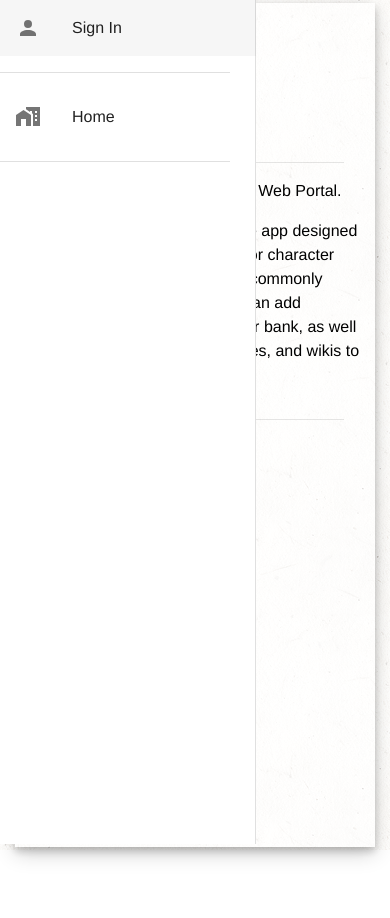
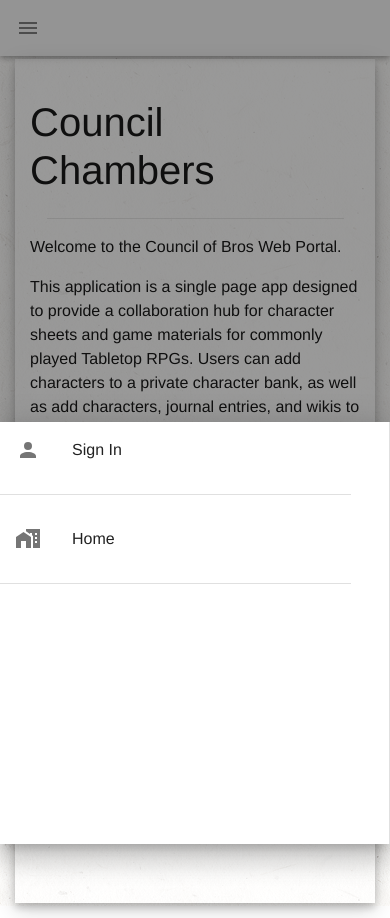
Before and after one commit to ednelson89/council-portal, a Vue app: page / in a window 390 px wide. Before the commit the page ends 862 px from the top, so only its background shows below. Built offline with nearby package versions, Linux system fonts and the light colour scheme; what vue-swal would draw is missing.

Commit message:
calendar-responsiveness: fixed responsive navigation drawer

```diff
--- a/src/components/Home.vue
+++ b/src/components/Home.vue
@@ -23,9 +23,9 @@
     <b-row v-if="activeUser.userChars[0]">
       <b-col cols>
         <iframe
-          src="https://calendar.google.com/calendar/embed?src=2m8k558h7sv5b6li9ggtg57k78%40group.calendar.google.com&ctz=America%2FNew_York"
+          src="https://calendar.google.com/calendar/embed?src=2m8k558h7sv5b6li9ggtg57k78%40group.calendar.google.com&ctz=America%2FNew_York&mode=AGENDA"
           style="border: 0"
-          width="800"
+          :width="windowWidth > 600 ? '100%' : ''"
           height="600"
           frameborder="0"
           scrolling="no"
@@ -40,10 +40,28 @@ import { mapGetters } from 'vuex';
 
 export default {
   name: 'home',
+  data() {
+    return {
+      windowWidth: window.innerWidth,
+    };
+  },
   computed: {
     ...mapGetters({
       activeUser: 'getActiveUser',
     }),
+  },
+  methods: {
+    onResize() {
+      this.windowWidth = window.innerWidth;
+    },
+  },
+  mounted() {
+    this.$nextTick(() => {
+      window.addEventListener('resize', this.onResize);
+    });
+  },
+  beforeDestroy() {
+    window.removeEventListener('resize', this.onResize);
   },
 };
 </script>
--- a/src/components/common/Navigation.vue
+++ b/src/components/common/Navigation.vue
@@ -1,11 +1,15 @@
 <template>
+  <div>
+    <v-app-bar>
+      <v-app-bar-nav-icon @click.stop="drawer = !drawer"></v-app-bar-nav-icon>
+    </v-app-bar>
+
     <v-navigation-drawer
+      v-show="drawer"
       v-model="drawer"
       fixed
-    :height="'100vh'"
-    :mini-variant.sync="mini"
-    permanent
-    expand-on-hover
+      bottom
+      temporary
     >
       <v-list-item v-if="currentUser">
         <v-list-item-avatar>
@@ -84,10 +88,11 @@
         </v-list>
       </div>
     </v-navigation-drawer>
+  </div>
 </template>
 
 <script>
-import { postSignInOut } from "@/components/modules/utilities/postSignInOut.js";
+import { postSignInOut } from '@/components/modules/utilities/postSignInOut.js';
 import {
   mdiAccount,
   mdiLogout,
@@ -100,8 +105,8 @@ import {
   mdiSword,
   mdiFeather,
   mdiLibraryBooks,
-  mdiDiceD20Outline
-} from "@mdi/js";
+  mdiDiceD20Outline,
+} from '@mdi/js';
 
 export default {
   data() {
@@ -112,60 +117,60 @@ export default {
       mdiLogout,
       drawer: true,
       items: [
-        { title: "Campaigns", icon: mdiChessRook, path: "/campaigns" },
+        { title: 'Campaigns', icon: mdiChessRook, path: '/campaigns' },
         {
-          title: "Characters",
+          title: 'Characters',
           icon: mdiSwordCross,
-          path: "/characters"
+          path: '/characters',
         },
         {
-          title: "Game Resources",
+          title: 'Game Resources',
           icon: mdiNotebookMultiple,
-          path: "/Resources"
-        }
+          path: '/Resources',
+        },
       ],
       gameItems: [
         {
-          title: "Game Hub",
+          title: 'Game Hub',
           icon: mdiShieldOutline,
-          path: "/game-hub"
+          path: '/game-hub',
         },
         {
-          title: "Characters",
+          title: 'Characters',
           icon: mdiSword,
-          path: "/game-characters"
+          path: '/game-characters',
         },
-        { title: "Journal", icon: mdiFeather, path: "/game-journal-view" },
-        { title: "Wiki", icon: mdiLibraryBooks, path: "/game-wiki-view" },
+        { title: 'Journal', icon: mdiFeather, path: '/game-journal-view' },
+        { title: 'Wiki', icon: mdiLibraryBooks, path: '/game-wiki-view' },
         {
-          title: "Game Table",
+          title: 'Game Table',
           icon: mdiDiceD20Outline,
-          path: "/game-table"
-        }
+          path: '/game-table',
+        },
       ],
-      mini: true
+      mini: true,
     };
   },
   methods: {
     postSignInOut,
     logout() {
-      var input = "";
+      var input = '';
 
       // sign out from the 'server'
-      var store = JSON.parse(localStorage.getItem("UserData"));
+      var store = JSON.parse(localStorage.getItem('UserData'));
       var certs = { username: store.user, password: store.uid };
       this.postSignInOut(certs, 2);
 
       // clear local certs
-      localStorage.removeItem("UserData");
-      this.$store.commit("setCurrUserName", input);
-      this.$store.commit("clearActiveUser");
+      localStorage.removeItem('UserData');
+      this.$store.commit('setCurrUserName', input);
+      this.$store.commit('clearActiveUser');
 
       // reroute
-      if (this.$route.path !== "/") {
-        this.$router.push({ path: "/" });
+      if (this.$route.path !== '/') {
+        this.$router.push({ path: '/' });
       }
-    }
+    },
   },
   computed: {
     currentUser() {
@@ -173,18 +178,18 @@ export default {
     },
     showSubMenu() {
       return (
-        this.$route.path === "/game-hub" ||
-        this.$route.path === "/game-characters" ||
-        this.$route.path === "/add-game-character" ||
-        this.$route.path === "/edit-game-character" ||
-        this.$route.path === "/view-game-character" ||
-        this.$route.path === "/game-journal-view" ||
-        this.$route.path === "/game-wiki-view" ||
-        this.$route.path === "/game-calendar" ||
-        this.$route.path === "/game-table"
+        this.$route.path === '/game-hub' ||
+        this.$route.path === '/game-characters' ||
+        this.$route.path === '/add-game-character' ||
+        this.$route.path === '/edit-game-character' ||
+        this.$route.path === '/view-game-character' ||
+        this.$route.path === '/game-journal-view' ||
+        this.$route.path === '/game-wiki-view' ||
+        this.$route.path === '/game-calendar' ||
+        this.$route.path === '/game-table'
       );
-    }
-  }
+    },
+  },
 };
 </script>
 
```
Lines whose indentation alone changed are shown as unchanged.
